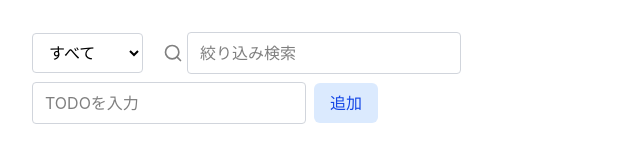
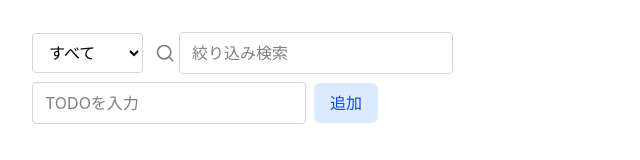
Before and after one commit to tominagamaya/react-typescript-app, a React (Vite) app: page / in a window 1280 px wide. Shown: the top 160 px of the page, without its empty margins (0-640 px from the left). Built offline with nearby package versions, Linux system fonts and the light colour scheme.

Commit message:
fix: layout bugs

```diff
--- a/src/pages/App.tsx
+++ b/src/pages/App.tsx
@@ -90,7 +90,7 @@ function App() {
 
   return (
     <div className="min-h-screen p-4 sm:p-6 md:p-8">
-      <div className={"flex items-center gap-5"}>
+      <div className={"flex items-center gap-3"}>
         <select
           onChange={(e) => handleFilter(e.target.value as Filter)}
           className={
@@ -103,11 +103,11 @@ function App() {
           <option value="deleted">削除済み</option>
         </select>
 
-        <div className="flex items-center min-w-[380px] gap-1">
+        <div className="flex items-center min-w-[160px] gap-1">
           <Search color="grey" size={20} />
           <input
             type="text"
-            className="border border-gray-300 rounded px-3 py-2 outline-none focus:border-blue-500"
+            className="min-w-[160px] border border-gray-300 rounded px-3 py-2 outline-none focus:border-blue-500"
             autoComplete={"on"}
             onChange={(e) => handleSearch(e.target.value)}
             placeholder="絞り込み検索"
```
